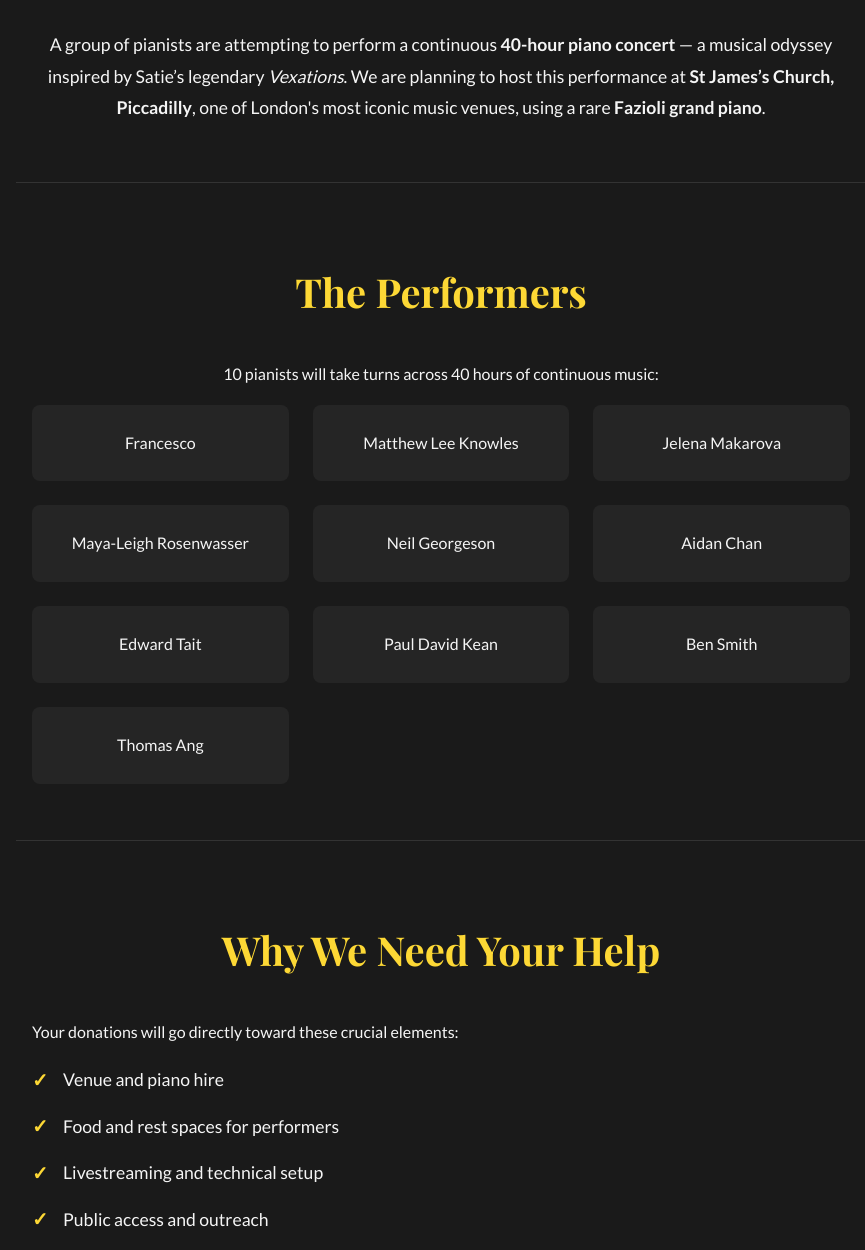
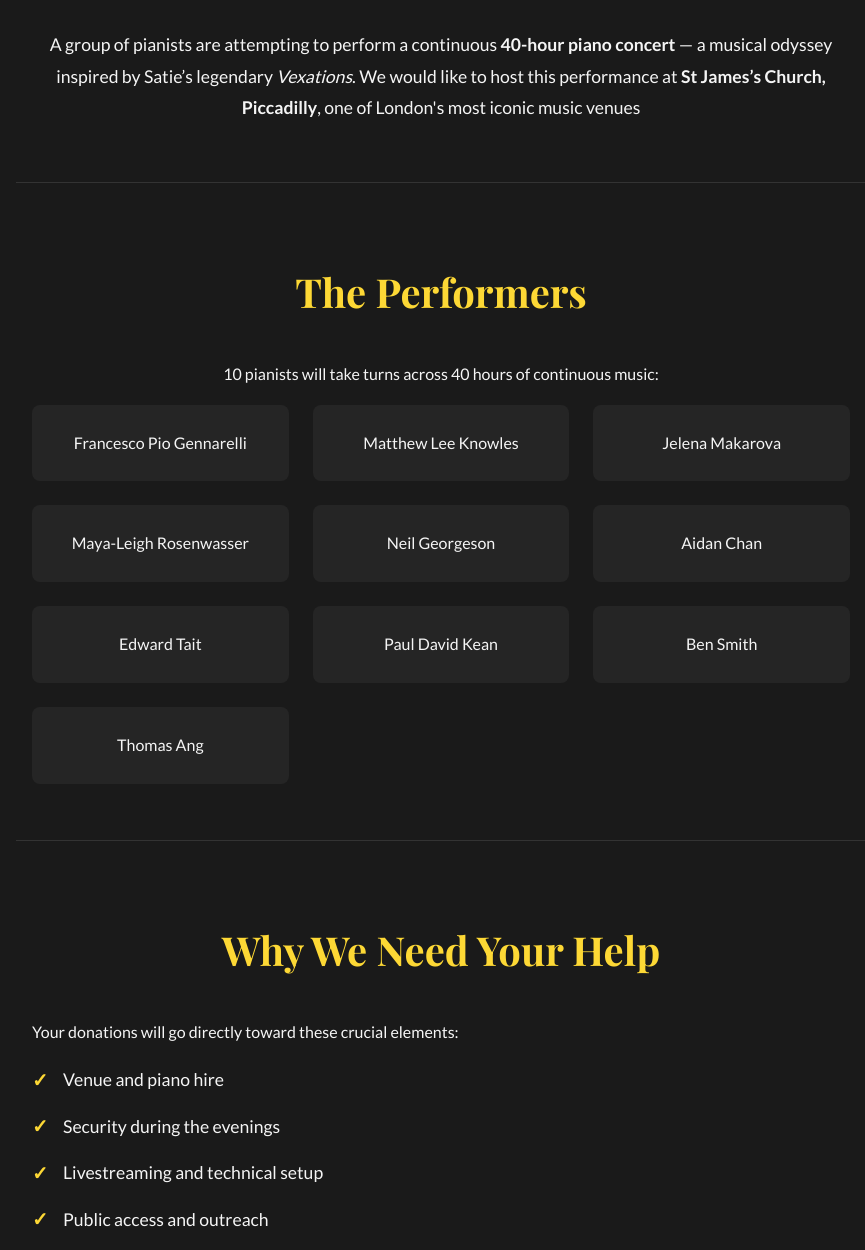
Before and after one commit to Pio008/40hour-concert, a plain HTML site: page index.html in a window 1280 px wide. Shown: the part 654-1904 px from the top of the page, without its empty margins (199-1064 px from the left). Drawn offline with nearby package versions, Linux system fonts and the light colour scheme.

Commit message:
Update index.html

```diff
--- a/index.html
+++ b/index.html
@@ -154,7 +154,7 @@
       <h2>What Is This?</h2>
       <p style="text-align: center; font-size: 1.1rem;">
         A group of pianists are attempting to perform a continuous <strong>40-hour piano concert</strong> — a musical odyssey inspired by Satie’s legendary <em>Vexations</em>.
-        We are planning to host this performance at <strong>St James’s Church, Piccadilly</strong>, one of London's most iconic music venues, using a rare <strong>Fazioli grand piano</strong>.
+        We would like to host this performance at <strong>St James’s Church, Piccadilly</strong>, one of London's most iconic music venues
       </p>
     </section>
 
@@ -162,7 +162,7 @@
       <h2>The Performers</h2>
       <p style="text-align: center;">10 pianists will take turns across 40 hours of continuous music:</p>
       <ul class="performers-grid">
-        <li>Francesco</li>
+        <li>Francesco Pio Gennarelli</li>
         <li>Matthew Lee Knowles</li>
         <li>Jelena Makarova</li>
         <li>Maya-Leigh Rosenwasser</li>
@@ -180,7 +180,7 @@
       <p>Your donations will go directly toward these crucial elements:</p>
       <ul class="reasons-list">
         <li>Venue and piano hire</li>
-        <li>Food and rest spaces for performers</li>
+        <li>Security during the evenings</li>
         <li>Livestreaming and technical setup</li>
         <li>Public access and outreach</li>
       </ul>
```
